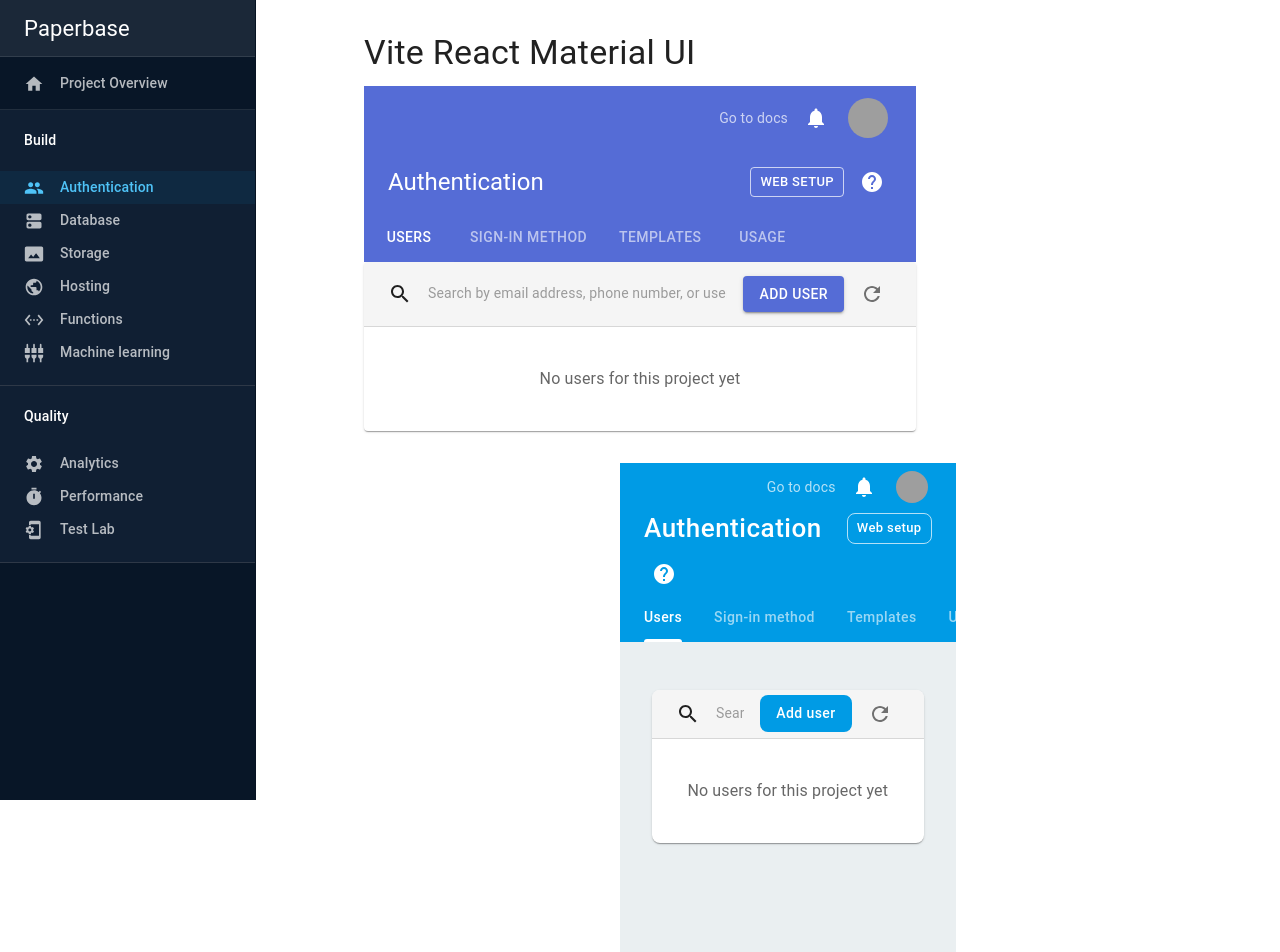
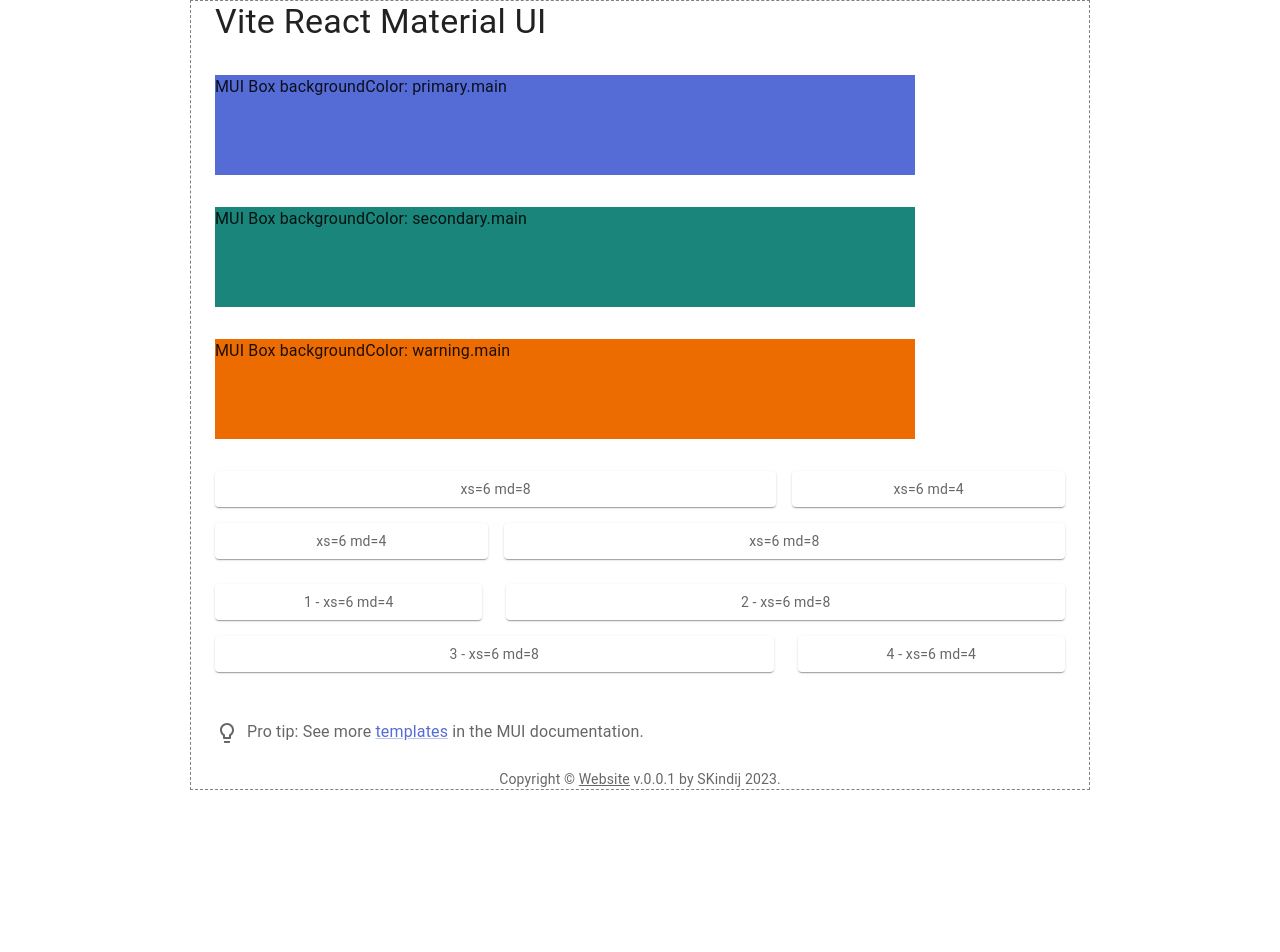
Before and after one commit to SKindij/React-UI-Styling-Playbook, a React (Vite) app in the folder Material-UI/Vite-MUI/: page / in a window 1280 px wide. Shown: the top 952 px of the page. After the commit the page ends 800 px from the top, so only its background shows below. Built offline with nearby package versions, Linux system fonts and the light colour scheme; grey boxes are pictures that could not be loaded.

Commit message:
refactor: optimize performance without changing overall behavior
Update App.jsx

```diff
--- a/Material-UI/Vite-MUI/src/App.jsx
+++ b/Material-UI/Vite-MUI/src/App.jsx
@@ -1,38 +1,31 @@
 
 import Container from '@mui/material/Container';
 import Typography from '@mui/material/Typography';
-import Box from '@mui/material/Box';
 
-import Header from './components/paperbase/Header';
-import Content from './components/paperbase/Content';
-import Navigator from './components/paperbase/Navigator';
-import Paperbase from './components/paperbase/Paperbase';
+import Boxes from './components/layout/Boxes';
+import Grids from './components/layout/Grids';
+
+
 
 import ProTip from './components/common/ProTip';
 import Copyright from './components/common/Copyright';
 
 export default function App() {
   return (
-    <Container maxWidth="sm">
+    <Container maxWidth="md" sx={{ border: '1px dashed grey' }}>
 
-      <Navigator />
+      <Typography variant="h4" component="h1" gutterBottom>
+        Vite React Material UI
+      </Typography>
 
-      <Box sx={{ my: 4 }}>
-        <Typography variant="h4" component="h1" gutterBottom>
-          Vite React Material UI
-        </Typography>
-        <Header />
-        <Content />
-      </Box>
+      <Boxes />
+      <Grids />
 
-      <Box sx={{ my: 4 }}>
-        <Paperbase />
-      </Box>
 
-      <Box sx={{ my: 4 }}>
-        <ProTip />
-        <Copyright />
-      </Box>
+
+
+      <ProTip />
+      <Copyright />
 
     </Container>
   );
```
